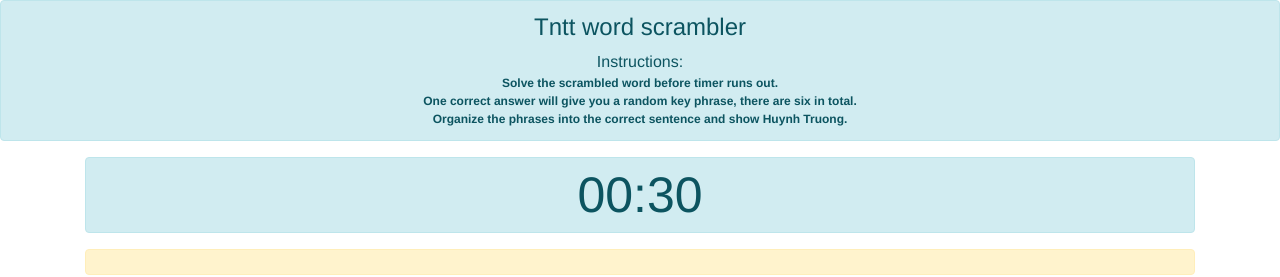
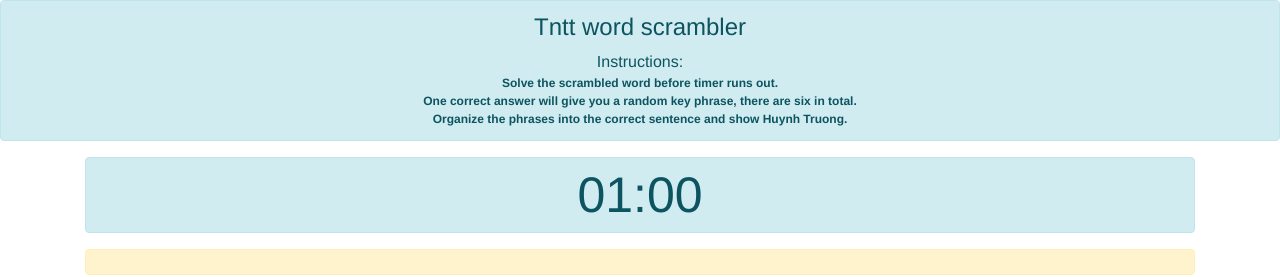
Before and after one commit to Tinle1596/tntt-puzzle-wordscrambler, a Vue app: page / in a window 1280 px wide. Shown: the top 277 px of the page. Built offline with nearby package versions, Linux system fonts and the light colour scheme.

Commit message:
Increase time and scrambledword font bigger

```diff
--- a/src/components/scamblerengine.vue
+++ b/src/components/scamblerengine.vue
@@ -60,7 +60,7 @@ export default {
     return {
       // Timer section
       timer: null,
-      totalTime: 0.5 * 60,
+      totalTime: 1.00 * 60,
       // Word section
       currentWord: "",
       isStarted: false,
@@ -102,7 +102,7 @@ export default {
       return (time < 10 ? "0" : "") + time;
     },
     reset: function() {
-      this.totalTime = 0.5 * 60;
+      this.totalTime = 1.00 * 60;
       clearInterval(this.timer);
       this.timer = null;
       this.input = "";
@@ -162,7 +162,7 @@ export default {
   line-height: 1;
 }
 #scrambled-word {
-  font-size: 20px;
+  font-size: 2rem;
   font-weight: bold;
   line-height: 1;
 }
```
